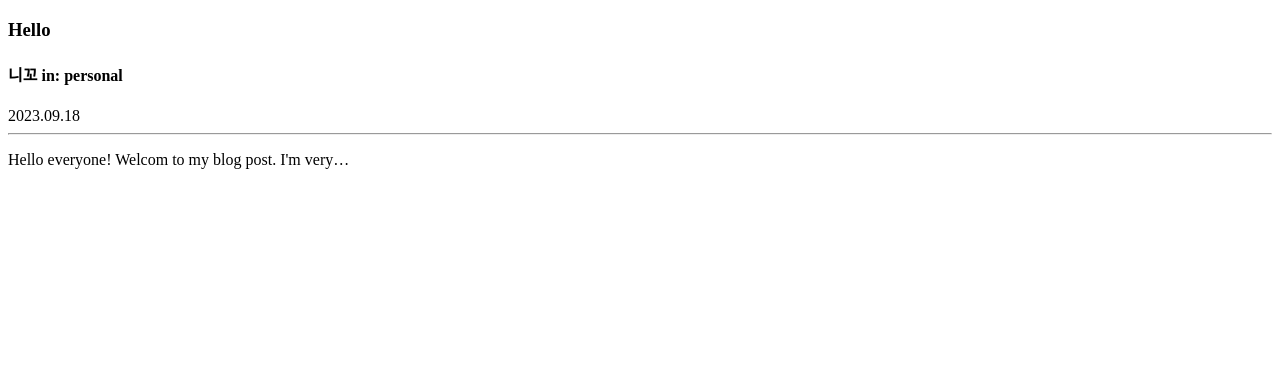
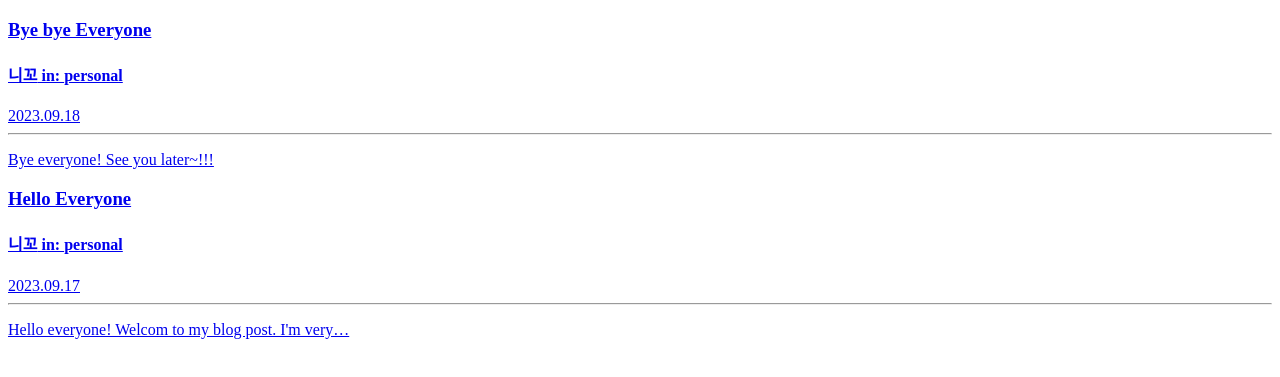
Before and after one commit to gahyeon-park/gatsby-typescript, a Gatsby site: page /blog in a window 1280 px wide. Shown: the part 131-508 px from the top of the page. Built offline with nearby package versions, Linux system fonts and the light colour scheme; Gatsby itself is replaced by a stand-in of ours.

Commit message:
#10.12 Dynamic Pages

```diff
--- /dev/null
+++ b/blog-posts/byebye.mdx
@@ -0,0 +1,11 @@
+---
+title: Bye bye Everyone
+category: personal
+date: '2023-09-18'
+author: '니꼬'
+slug: bye-bye-everyone
+---
+
+## Bye everyone!
+
+See you later~!!!
--- a/blog-posts/hello.mdx
+++ b/blog-posts/hello.mdx
@@ -1,8 +1,9 @@
 ---
-title: Hello
+title: Hello Everyone
 category: personal
-date: '2023-09-18'
+date: '2023-09-17'
 author: '니꼬'
+slug: hello-everyone
 ---
 
 ## Hello everyone!
--- a/src/pages/blog.tsx
+++ b/src/pages/blog/index.tsx
@@ -1,7 +1,7 @@
 import React from "react";
-import Layout from "../components/layout";
-import Seo from "../components/seo";
-import { graphql, PageProps } from "gatsby";
+import Layout from "../../components/layout";
+import Seo from "../../components/seo";
+import { graphql, PageProps, Link } from "gatsby";
 
 function Blog({ data }: PageProps<Queries.BlogPostsQuery>) {
   console.log(data);
@@ -12,11 +12,13 @@ function Blog({ data }: PageProps<Queries.BlogPostsQuery>) {
         {
           data.allMdx.nodes.map((post, i) =>
           <article key={i}>
-            <h3>{post.frontmatter?.title}</h3>
-            <h4>{post.frontmatter?.author} in: {post.frontmatter?.category}</h4>
-            <span>{post.frontmatter?.date}</span>
-            <hr />
-            <p>{post.excerpt}</p>
+            <Link to={`/blog/${post.frontmatter?.slug}`}>
+              <h3>{post.frontmatter?.title}</h3>
+              <h4>{post.frontmatter?.author} in: {post.frontmatter?.category}</h4>
+              <span>{post.frontmatter?.date}</span>
+              <hr />
+              <p>{post.excerpt}</p>
+            </Link>
           </article>
           )
         }
@@ -36,6 +38,7 @@ export const query = graphql`
           title
           date(formatString: "YYYY.MM.DD")
           author
+          slug
         }
         excerpt(pruneLength: 50)
       }
```
Also changed, not shown: src/pages/blog/{mdx.frontmatter__slug}.tsx (added, +10 -0 lines).
